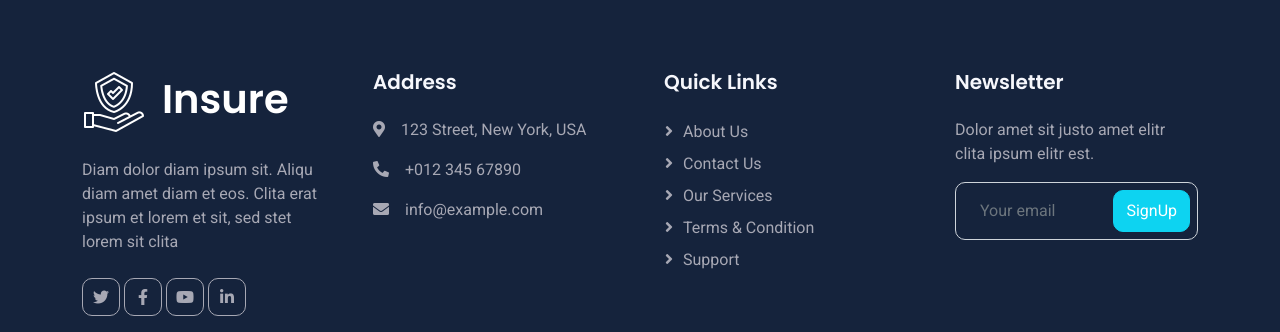
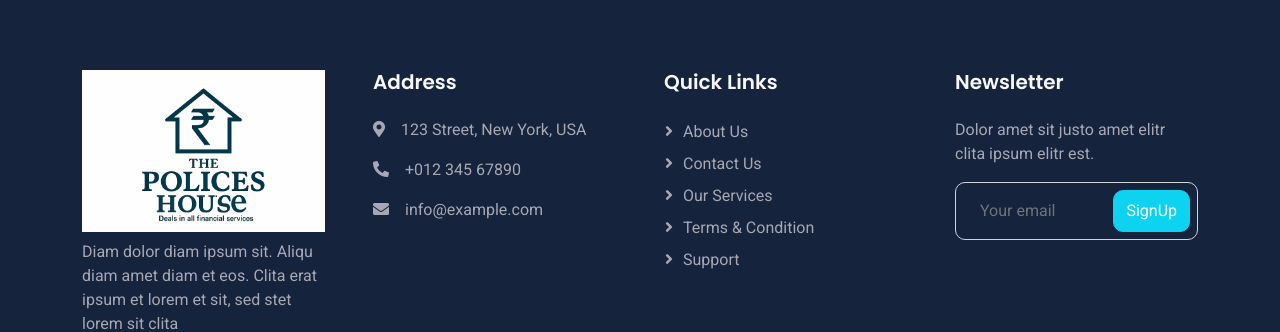
Before and after one commit to Ckumar1998/policieshouse, a plain HTML site: page index.html in a window 1280 px wide. Shown: the part 5724-6056 px from the top of the page. Drawn offline with nearby package versions, Linux system fonts and the light colour scheme; animation ran at ten frames a second.

Commit message:
update on index.html

```diff
--- a/index.html
+++ b/index.html
@@ -894,13 +894,9 @@
       <div class="container py-5">
         <div class="row g-5">
           <div class="col-lg-3 col-md-6">
-            <h1 class="text-white mb-4">
-              <img
-                class="img-fluid me-3"
-                src="img/icon/icon-02-light.png"
-                alt=""
-              />Insure
-            </h1>
+             <h1>
+    <img class="logo img-fluid me-3" src="img/logo1.png" alt="The Polices House Logo" />
+  </h1>
             <p>
               Diam dolor diam ipsum sit. Aliqu diam amet diam et eos. Clita erat
               ipsum et lorem et sit, sed stet lorem sit clita
```
